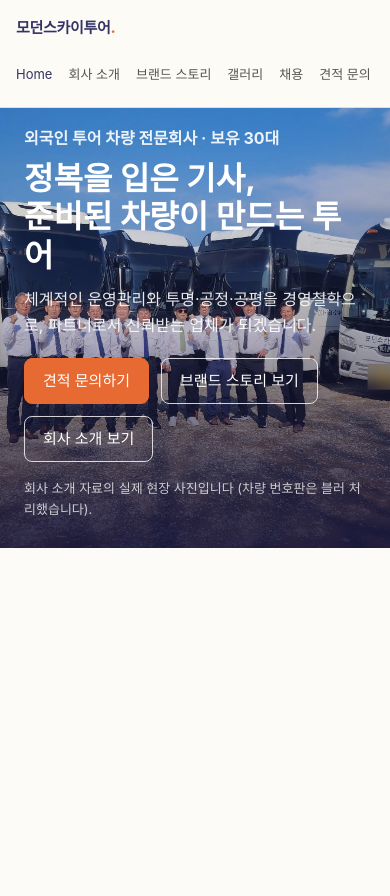
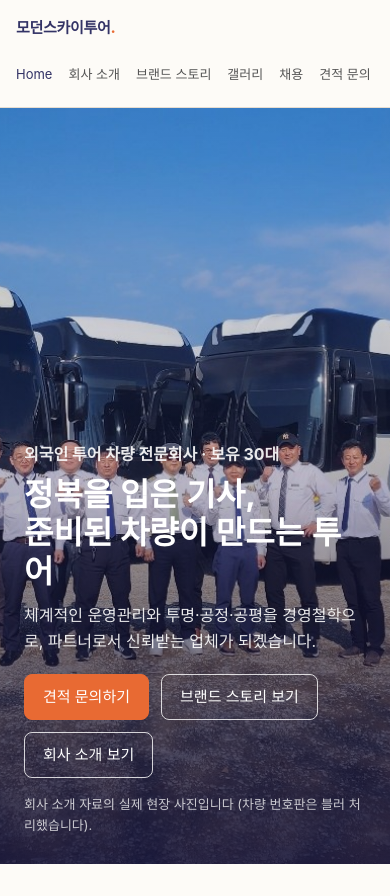
Before and after one commit to chinggu88/skytour, a React (Vite) app: page /about in a window 390 px wide. Before the commit the page ends 844 px from the top, so only its background shows below. Built offline with nearby package versions, Linux system fonts and the light colour scheme.

Commit message:
홈 사진 전체 폭 히어로 CSS

```diff
--- a/src/index.css
+++ b/src/index.css
@@ -130,8 +130,9 @@ main { max-width: 1100px; margin: 0 auto; padding: 32px; }
 .gallery-item img { height: 220px; object-fit: cover; border-radius: 12px 12px 0 0; }
 
 /* 풀블리드 포토 히어로: main 컨테이너 여백을 뚫고 화면 가득 사진 */
-.hero-fullbleed { position: relative; margin: -32px -32px 40px; overflow: hidden; }
-.hero-fullbleed > img { width: 100%; height: 560px; object-fit: cover; object-position: center 35%; display: block; }
+body { overflow-x: hidden; }
+.hero-fullbleed { position: relative; width: 100vw; margin-left: calc((100% - 100vw) / 2); margin-top: -32px; margin-bottom: 0; overflow: hidden; }
+.hero-fullbleed > img { width: 100%; height: calc(100svh - 88px); min-height: 560px; object-fit: cover; object-position: center 35%; display: block; }
 .hero-fullbleed::after { content: ""; position: absolute; inset: 0; background: linear-gradient(to top, rgba(20, 20, 60, 0.85) 0%, rgba(20, 20, 60, 0.25) 55%, rgba(20, 20, 60, 0.1) 100%); pointer-events: none; }
 .hero-fullbleed-content { position: absolute; left: 48px; right: 48px; bottom: 44px; z-index: 1; color: #fff; }
 .hero-fullbleed-content .eyebrow { color: #fff; opacity: 0.9; }
@@ -140,7 +141,12 @@ main { max-width: 1100px; margin: 0 auto; padding: 32px; }
 .hero-fullbleed-content .hero-caption { font-size: 13px; opacity: 0.75; margin-top: 16px; }
 .button.outline-light { background: transparent; color: #fff; border: 1px solid rgba(255, 255, 255, 0.8); }
 @media (max-width: 700px) {
-  .hero-fullbleed > img { height: 440px; }
+  .hero-fullbleed > img { height: calc(100svh - 88px); min-height: 440px; }
   .hero-fullbleed-content { left: 24px; right: 24px; bottom: 28px; }
   .hero-fullbleed-content h1 { font-size: 32px; }
 }
+
+.summary-cards { display: grid; grid-template-columns: repeat(3, 1fr); gap: 16px; margin: 24px 0 8px; }
+@media (max-width: 700px) {
+  .summary-cards { grid-template-columns: 1fr; }
+}
```
